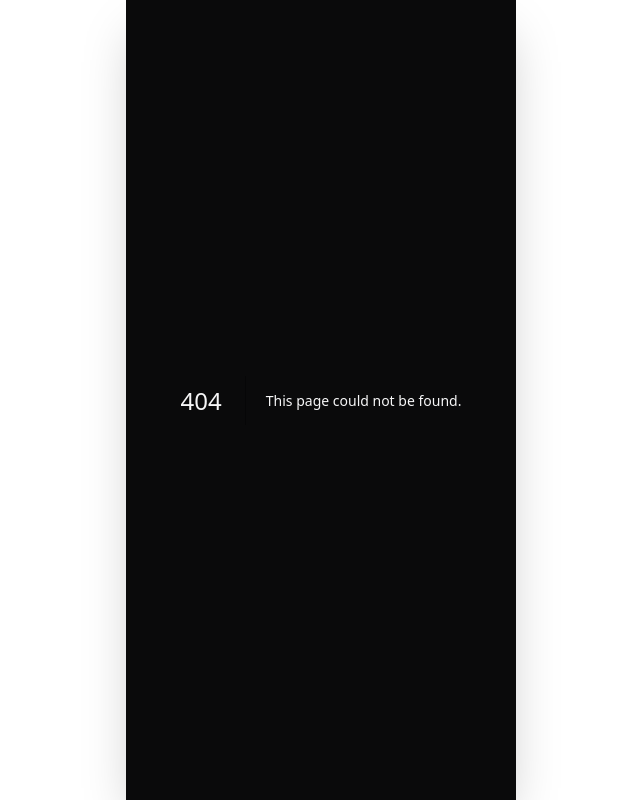
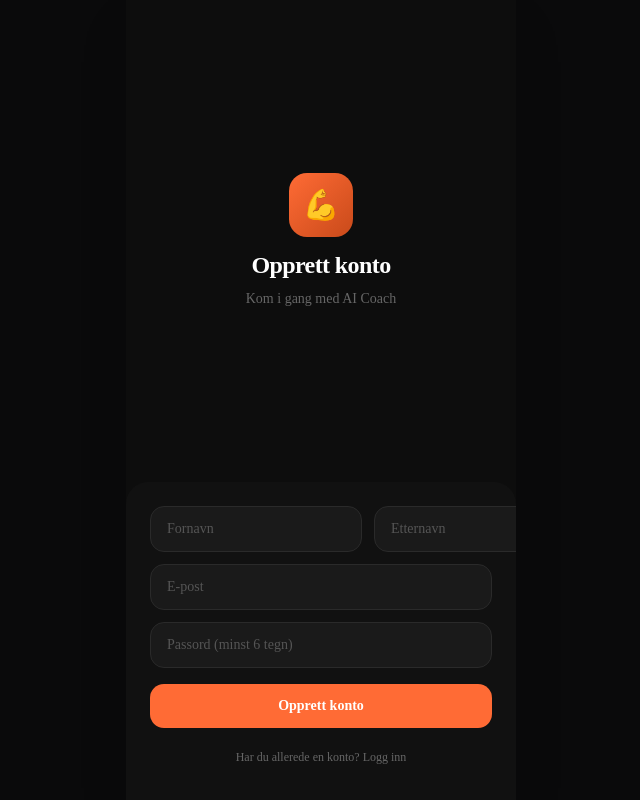
Before and after one commit to trymvestengen/AI-coach, a Next.js app in the folder web/: page /register in a window 1280 px wide. Before the commit this address had no page. Shown: the whole page, without its empty margins (319-959 px from the left). Built offline with nearby package versions, Linux system fonts and the light colour scheme.

Commit message:
feat: add temporary register page (replaced by onboarding in next sprint)

```diff
--- /dev/null
+++ b/web/src/app/register/page.tsx
@@ -0,0 +1,112 @@
+"use client"
+import { useState } from "react"
+import { useRouter } from "next/navigation"
+import Link from "next/link"
+import { createClient } from "@/lib/supabase"
+
+export default function RegisterPage() {
+  const router = useRouter()
+  const [firstName, setFirstName] = useState("")
+  const [lastName, setLastName] = useState("")
+  const [email, setEmail] = useState("")
+  const [password, setPassword] = useState("")
+  const [error, setError] = useState<string | null>(null)
+  const [loading, setLoading] = useState(false)
+
+  async function handleSubmit(e: React.FormEvent) {
+    e.preventDefault()
+    setLoading(true)
+    setError(null)
+    const supabase = createClient()
+    const { error } = await supabase.auth.signUp({
+      email,
+      password,
+      options: {
+        data: { first_name: firstName, last_name: lastName },
+      },
+    })
+    if (error) {
+      setError(error.message)
+      setLoading(false)
+      return
+    }
+    router.push("/home")
+  }
+
+  return (
+    <div className="flex flex-col h-full" style={{ background: "#0d0d0d" }}>
+      <div className="flex-1 flex flex-col items-center justify-center gap-3 px-6">
+        <div
+          className="w-16 h-16 rounded-2xl flex items-center justify-center text-3xl"
+          style={{ background: "linear-gradient(135deg, #ff6b35, #c94a1a)" }}
+        >
+          💪
+        </div>
+        <div className="text-center">
+          <h1 className="text-white text-2xl font-bold tracking-tight">Opprett konto</h1>
+          <p className="text-sm mt-2" style={{ color: "#666" }}>
+            Kom i gang med AI Coach
+          </p>
+        </div>
+      </div>
+
+      <div className="rounded-t-3xl px-6 pt-6 pb-8" style={{ background: "#111" }}>
+        <form onSubmit={handleSubmit} className="flex flex-col gap-3">
+          <div className="flex gap-3">
+            <input
+              type="text"
+              placeholder="Fornavn"
+              value={firstName}
+              onChange={(e) => setFirstName(e.target.value)}
+              required
+              className="flex-1 rounded-xl px-4 py-3 text-sm text-white placeholder-[#555] outline-none"
+              style={{ background: "#1a1a1a", border: "1px solid #2a2a2a" }}
+            />
+            <input
+              type="text"
+              placeholder="Etternavn"
+              value={lastName}
+              onChange={(e) => setLastName(e.target.value)}
+              required
+              className="flex-1 rounded-xl px-4 py-3 text-sm text-white placeholder-[#555] outline-none"
+              style={{ background: "#1a1a1a", border: "1px solid #2a2a2a" }}
+            />
+          </div>
+          <input
+            type="email"
+            placeholder="E-post"
+            value={email}
+            onChange={(e) => setEmail(e.target.value)}
+            required
+            className="rounded-xl px-4 py-3 text-sm text-white placeholder-[#555] outline-none"
+            style={{ background: "#1a1a1a", border: "1px solid #2a2a2a" }}
+          />
+          <input
+            type="password"
+            placeholder="Passord (minst 6 tegn)"
+            value={password}
+            onChange={(e) => setPassword(e.target.value)}
+            required
+            minLength={6}
+            className="rounded-xl px-4 py-3 text-sm text-white placeholder-[#555] outline-none"
+            style={{ background: "#1a1a1a", border: "1px solid #2a2a2a" }}
+          />
+          {error && <p className="text-red-400 text-xs">{error}</p>}
+          <button
+            type="submit"
+            disabled={loading}
+            className="rounded-xl py-3 text-sm font-bold text-white disabled:opacity-50 mt-1"
+            style={{ background: "var(--ai-accent)" }}
+          >
+            {loading ? "Oppretter konto..." : "Opprett konto"}
+          </button>
+        </form>
+        <div className="mt-4 text-center">
+          <Link href="/login" className="text-xs" style={{ color: "#666" }}>
+            Har du allerede en konto? Logg inn
+          </Link>
+        </div>
+      </div>
+    </div>
+  )
+}
```
